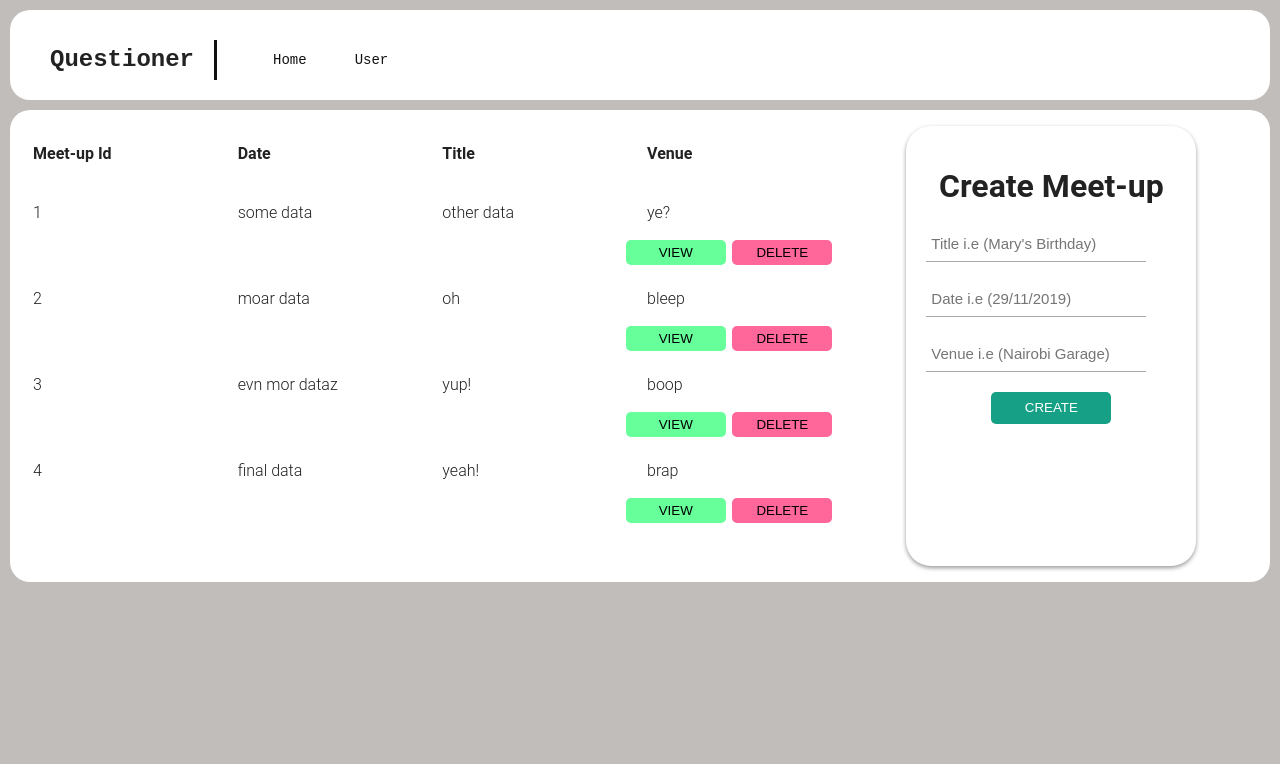
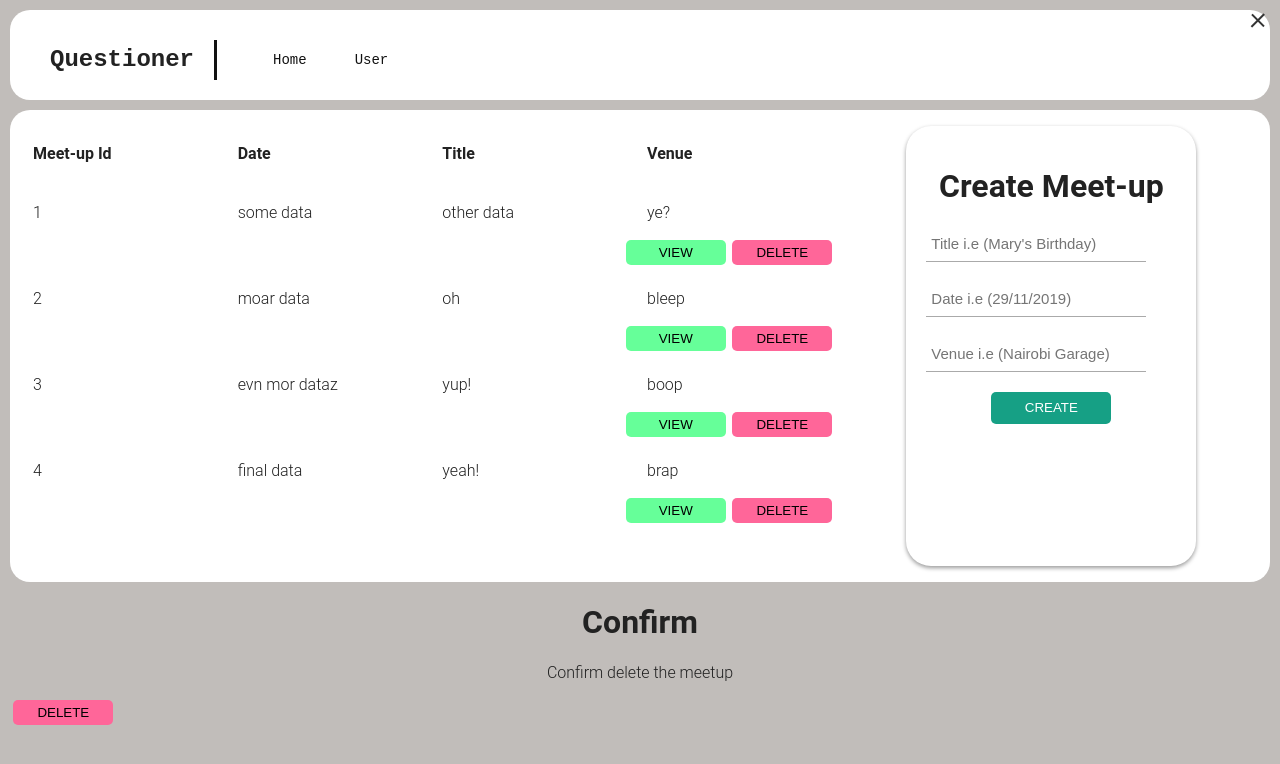
Before and after one commit to Bakley/Questioner-UI, a plain HTML site: page UI/dashboard.html in a window 1280 px wide. Drawn offline with Linux system fonts and the light colour scheme.

Commit message:
[starts #162949858]add the modular html

```diff
--- a/UI/dashboard.html
+++ b/UI/dashboard.html
@@ -63,7 +63,7 @@
                     <td>some data</td>
                     <td>other data</td>
                     <td>ye?</td>
-                    <td class="edit-buttons"><button class="edit btn">View</button><button class="delete btn">Delete</button></td>
+                    <td class="edit-buttons"><button class="edit btn">View</button><button id="delete" class="delete btn">Delete</button></td>
                   </tr>
                   <tr>
                     <td>2</td>
@@ -91,7 +91,19 @@
             </div>
         </div>
 
+        <!-- Delete modular -->
+        <div class="bg-modal-delete">
+            <div class="delete-box">
+            <div class="close">+</div>
 
+            <h1>Confirm</h1>
+
+            <p>Confirm delete the meetup</p>
+
+            <button class="delete btn">Delete</button></td>
+
+            </div>
+        </div>
     </main>
 
 </body>
```
